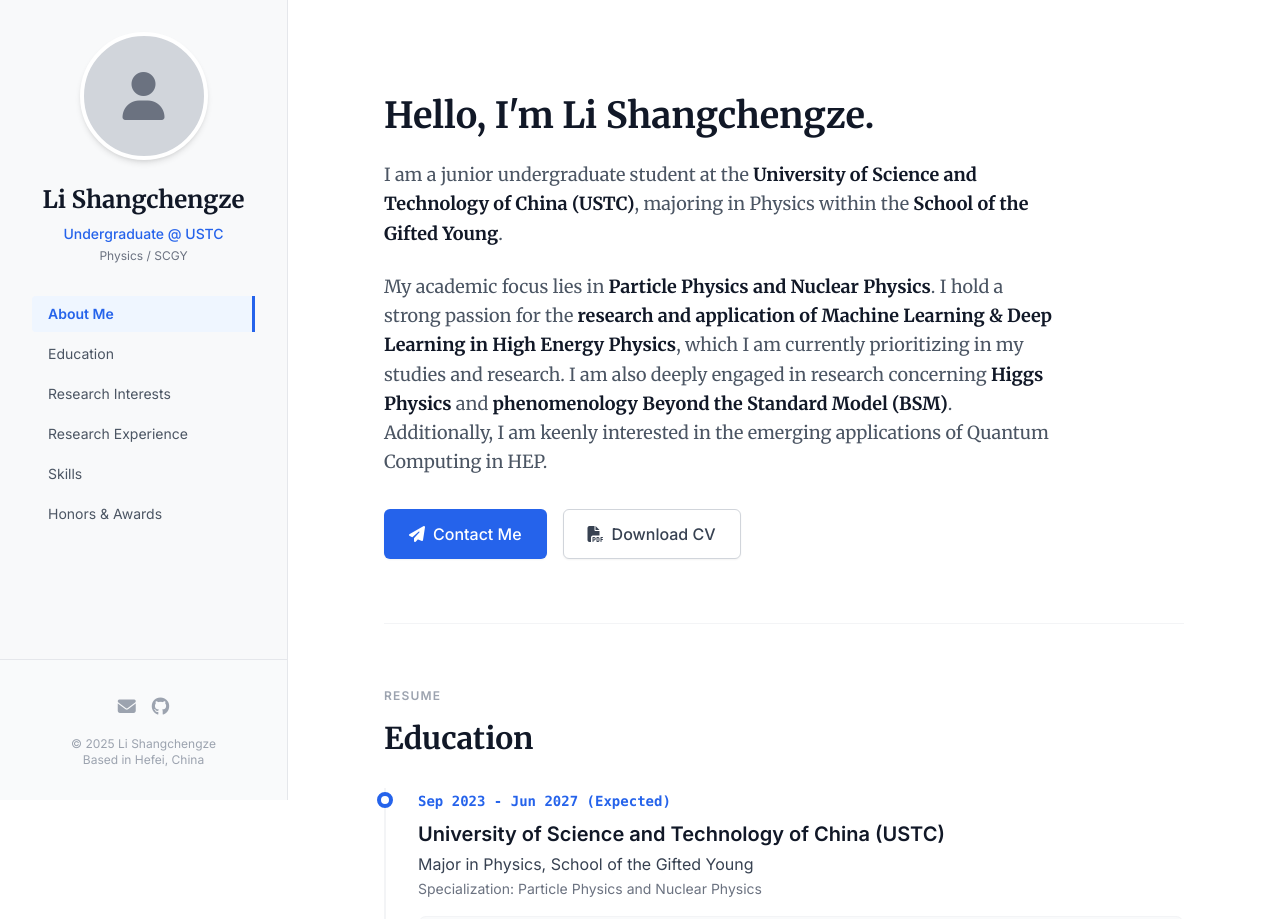
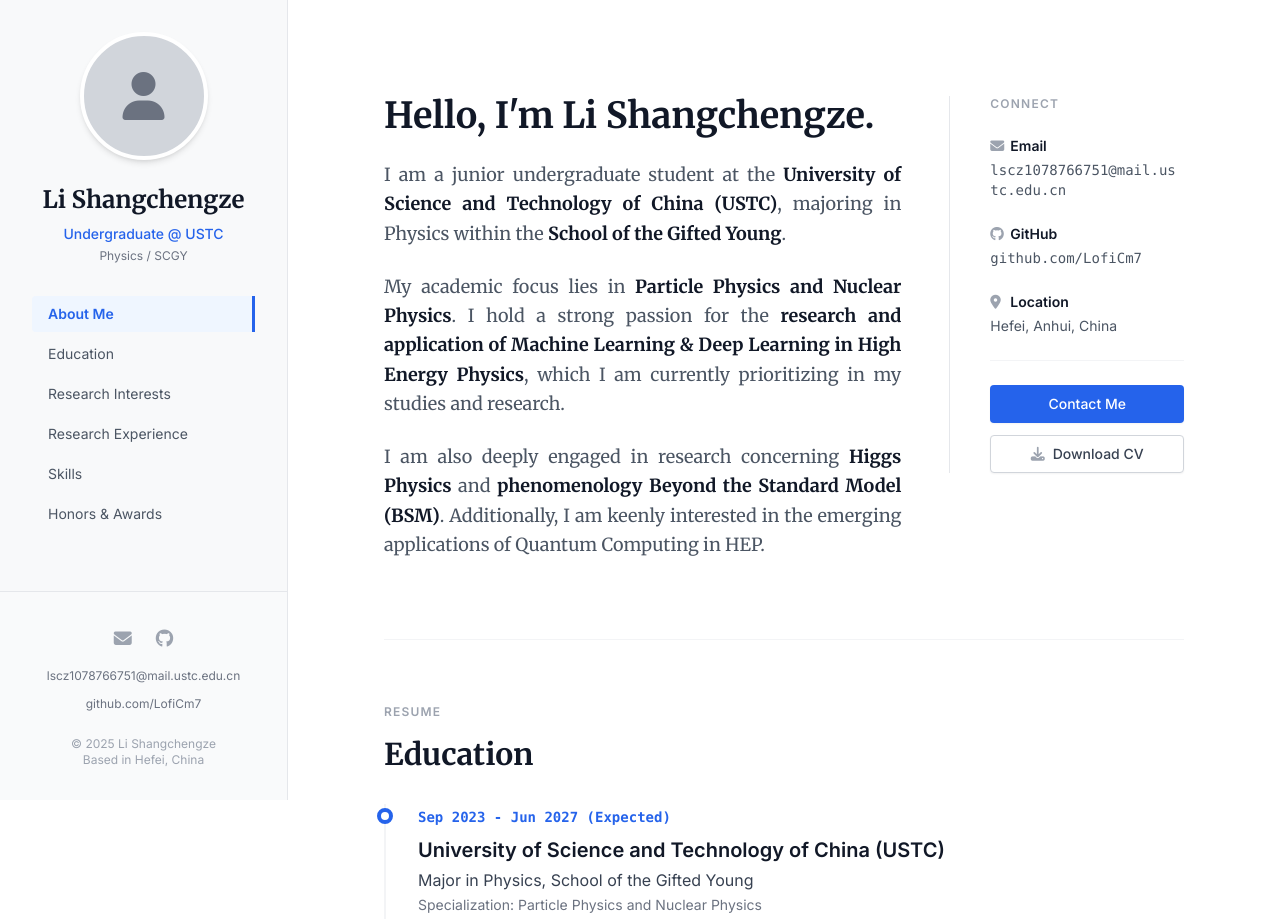
Before and after one commit to LofiCm7/lscz, a plain HTML site: page index.html in a window 1280 px wide. Shown: the top 919 px of the page. Drawn offline with nearby package versions, Linux system fonts and the light colour scheme.

Commit message:
Add files via upload

```diff
--- a/index.html
+++ b/index.html
@@ -114,7 +114,7 @@
 
         <!-- 下部分：社交链接与版权 -->
         <div class="p-8 border-t border-gray-200 bg-gray-50">
-            <div class="flex justify-center space-x-4 mb-4">
+            <div class="flex justify-center space-x-6 mb-4">
                 <a href="mailto:lscz1078766751@mail.ustc.edu.cn" class="text-gray-400 hover:text-accent transition-colors" title="Email">
                     <i class="fas fa-envelope text-lg"></i>
                 </a>
@@ -122,6 +122,17 @@
                     <i class="fab fa-github text-lg"></i>
                 </a>
             </div>
+
+            <!-- 可复制的联系方式文本 -->
+            <div class="space-y-3 mb-6 text-center">
+                <div class="text-xs text-gray-500 break-all">
+                    <span class="select-all hover:text-gray-900 cursor-text">lscz1078766751@mail.ustc.edu.cn</span>
+                </div>
+                <div class="text-xs text-gray-500 break-all">
+                    <span class="select-all hover:text-gray-900 cursor-text">github.com/LofiCm7</span>
+                </div>
+            </div>
+
             <p class="text-center text-xs text-gray-400">
                 &copy; 2025 Li Shangchengze<br>
                 Based in Hefei, China
@@ -130,27 +141,81 @@
     </aside>
 
     <!-- === 右侧主要内容区域 (Main Content) === -->
-    <main class="flex-1 md:ml-72 p-6 md:p-16 lg:p-24 max-w-5xl mx-auto w-full">
+    <main class="flex-1 md:ml-72 p-6 md:p-16 lg:p-24 max-w-6xl mx-auto w-full">
 
         <!-- About / Intro -->
-        <section id="about" class="mb-16 scroll-mt-20">
-            <h2 class="text-4xl font-serif font-bold text-gray-900 mb-6">Hello, I'm Li Shangchengze.</h2>
-            <p class="text-lg text-gray-600 leading-relaxed max-w-2xl mb-6 font-serif">
-                I am a junior undergraduate student at the <strong class="text-gray-900">University of Science and Technology of China (USTC)</strong>, majoring in Physics within the <strong class="text-gray-900">School of the Gifted Young</strong>.
-            </p>
-            <p class="text-lg text-gray-600 leading-relaxed max-w-2xl font-serif">
-                My academic focus lies in <strong class="text-gray-900">Particle Physics and Nuclear Physics</strong>. I hold a strong passion for the <strong class="text-gray-900">research and application of Machine Learning & Deep Learning in High Energy Physics</strong>, which I am currently prioritizing in my studies and research.
-                I am also deeply engaged in research concerning <strong class="text-gray-900">Higgs Physics</strong> and <strong class="text-gray-900">phenomenology Beyond the Standard Model (BSM)</strong>.
-                Additionally, I am keenly interested in the emerging applications of Quantum Computing in HEP.
-            </p>
-            <div class="mt-8 flex gap-4">
-                <a href="mailto:lscz1078766751@mail.ustc.edu.cn" class="inline-flex items-center px-6 py-3 border border-transparent text-base font-medium rounded-md shadow-sm text-white bg-accent hover:bg-blue-700 transition-colors">
-                    <i class="fas fa-paper-plane mr-2"></i> Contact Me
-                </a>
-                <a href="#" class="inline-flex items-center px-6 py-3 border border-gray-300 shadow-sm text-base font-medium rounded-md text-gray-700 bg-white hover:bg-gray-50 transition-colors">
-                    <i class="fas fa-file-pdf mr-2"></i> Download CV
-                </a>
+        <section id="about" class="mb-20 scroll-mt-20">
+
+            <div class="grid grid-cols-1 lg:grid-cols-3 gap-12 items-start">
+
+                <!-- 左侧：主要介绍文字 (占 2/3) -->
+                <div class="lg:col-span-2 space-y-6">
+                    <h2 class="text-4xl font-serif font-bold text-gray-900 mb-2">Hello, I'm Li Shangchengze.</h2>
+
+                    <div class="text-lg text-gray-600 leading-relaxed font-serif space-y-6 text-justify">
+                        <p>
+                            I am a junior undergraduate student at the <strong class="text-gray-900">University of Science and Technology of China (USTC)</strong>, majoring in Physics within the <strong class="text-gray-900">School of the Gifted Young</strong>.
+                        </p>
+                        <p>
+                            My academic focus lies in <strong class="text-gray-900">Particle Physics and Nuclear Physics</strong>. I hold a strong passion for the <strong class="text-gray-900">research and application of Machine Learning & Deep Learning in High Energy Physics</strong>, which I am currently prioritizing in my studies and research.
+                        </p>
+                        <p>
+                            I am also deeply engaged in research concerning <strong class="text-gray-900">Higgs Physics</strong> and <strong class="text-gray-900">phenomenology Beyond the Standard Model (BSM)</strong>. Additionally, I am keenly interested in the emerging applications of Quantum Computing in HEP.
+                        </p>
+                    </div>
+                </div>
+
+                <!-- 右侧：极简信息栏 (占 1/3) -->
+                <div class="lg:col-span-1 lg:border-l lg:border-gray-200 lg:pl-10 mt-2 lg:mt-0">
+                    <h3 class="text-xs font-bold text-gray-400 uppercase tracking-widest mb-6">Connect</h3>
+
+                    <div class="space-y-6">
+                        <!-- Email -->
+                        <div class="group">
+                            <h4 class="text-sm font-bold text-gray-900 mb-1 flex items-center">
+                                <i class="fas fa-envelope w-5 text-gray-400 group-hover:text-accent transition-colors"></i>
+                                Email
+                            </h4>
+                            <p class="text-sm text-gray-600 font-mono select-all break-all hover:text-gray-900 transition-colors cursor-text">
+                                lscz1078766751@mail.ustc.edu.cn
+                            </p>
+                        </div>
+
+                        <!-- GitHub -->
+                        <div class="group">
+                            <h4 class="text-sm font-bold text-gray-900 mb-1 flex items-center">
+                                <i class="fab fa-github w-5 text-gray-400 group-hover:text-black transition-colors"></i>
+                                GitHub
+                            </h4>
+                            <a href="https://github.com/LofiCm7" target="_blank" class="text-sm text-gray-600 font-mono hover:text-accent hover:underline decoration-dotted break-all block">
+                                github.com/LofiCm7
+                            </a>
+                        </div>
+
+                        <!-- Location -->
+                         <div class="group">
+                            <h4 class="text-sm font-bold text-gray-900 mb-1 flex items-center">
+                                <i class="fas fa-map-marker-alt w-5 text-gray-400 group-hover:text-red-500 transition-colors"></i>
+                                Location
+                            </h4>
+                            <p class="text-sm text-gray-600">
+                                Hefei, Anhui, China
+                            </p>
+                        </div>
+
+                        <!-- Actions -->
+                        <div class="pt-6 border-t border-gray-100 flex flex-col gap-3">
+                            <a href="mailto:lscz1078766751@mail.ustc.edu.cn" class="inline-flex items-center justify-center px-4 py-2 border border-transparent text-sm font-medium rounded shadow-sm text-white bg-accent hover:bg-blue-700 transition-colors w-full">
+                                Contact Me
+                            </a>
+                            <a href="#" class="inline-flex items-center justify-center px-4 py-2 border border-gray-300 shadow-sm text-sm font-medium rounded text-gray-700 bg-white hover:bg-gray-50 transition-colors w-full">
+                                <i class="fas fa-download mr-2 text-gray-400"></i> Download CV
+                            </a>
+                        </div>
+                    </div>
+                </div>
             </div>
+
         </section>
 
         <hr class="border-gray-100 mb-16">
@@ -272,7 +337,7 @@
                             </li>
                             <li>
                                 <strong class="text-gray-800">Current Progress Report:</strong>
-                                <a href="./assets/report.pptx" class="text-accent hover:underline font-medium ml-1 inline-flex items-center">
+                                <a href="./assets/C2HDM%26SM%20Alignment.pptx" class="text-accent hover:underline font-medium ml-1 inline-flex items-center">
                                     <i class="fas fa-file-powerpoint mr-1"></i> Download Slides
                                 </a>
                             </li>
@@ -380,7 +445,7 @@
                                 Designed a measurement setup based on the capillary rise method to determine the contact angle of hydrophilic powders by monitoring pressure variations.
                             </li>
                             <li>
-                                Measured the wettability of graphite and coffee powders, determining a contact angle of $76.5^\circ$ for coffee, which explains its non-clumping dissolution behavior.
+                                Measured the wettability of graphite and coffee powders, determining the contact angle for coffee, which explains its non-clumping dissolution behavior.
                             </li>
                             <li>
                                 <strong class="text-gray-800">Contribution:</strong> Co-leader; responsible for experimental design, theoretical modeling, calculations, and implementation.
```
